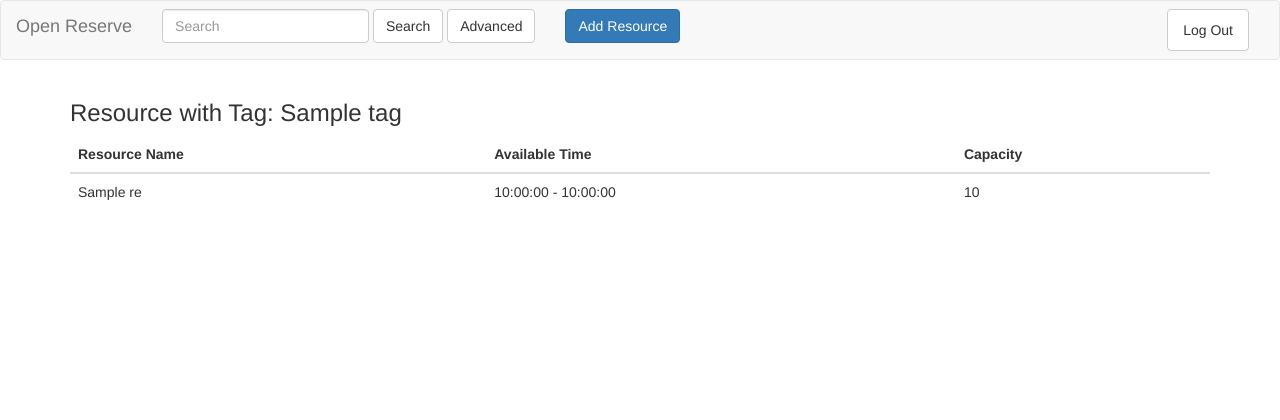
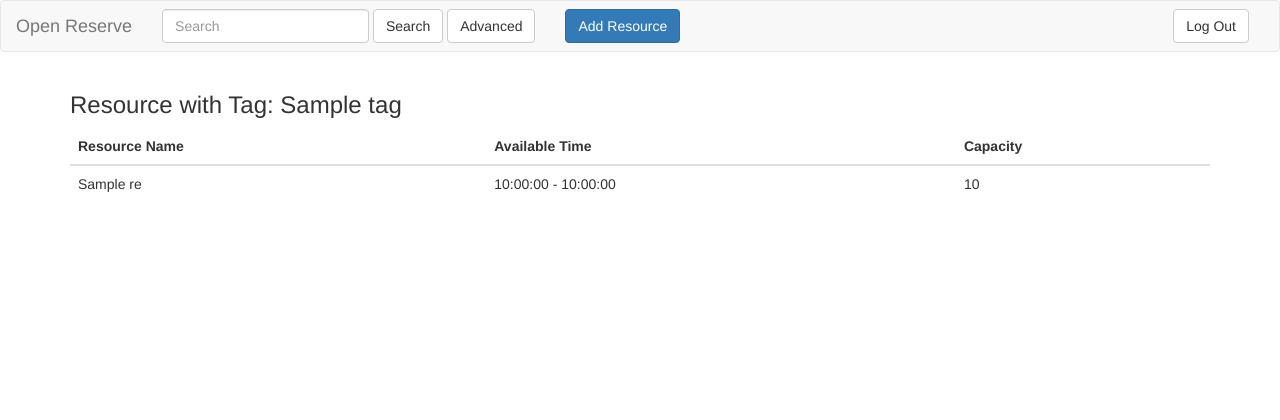
Before and after one commit to ding-peng/open-reserve, a Python web app: template templates/tag.html in a window 1280 px wide. Shown: the top 420 px of the page. Run offline with Jinja, Linux system fonts and the light colour scheme; the template is opened without the code that fills it: most values are stand-ins (such as "Sample title", 1, 10 or a date in 2020).

Commit message:
fix logout btn size

```diff
--- a/templates/base.html
+++ b/templates/base.html
@@ -75,9 +75,9 @@
 	        Add Resource
 			</button>
 			</div>
-	      <ul class="nav navbar-form navbar-right">
-	      		<li>{% block login %}{% endblock %}</li>
-	      </ul>
+	      <div class="nav navbar-form navbar-right">
+	      		{% block login %}{% endblock %}
+	      </div>
 	    </div><!-- /.navbar-collapse -->
 	  </div><!-- /.container-fluid -->
 	</nav>
```
